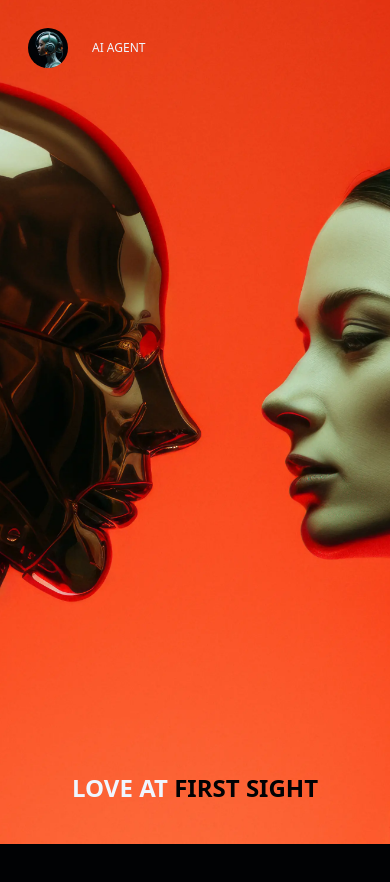
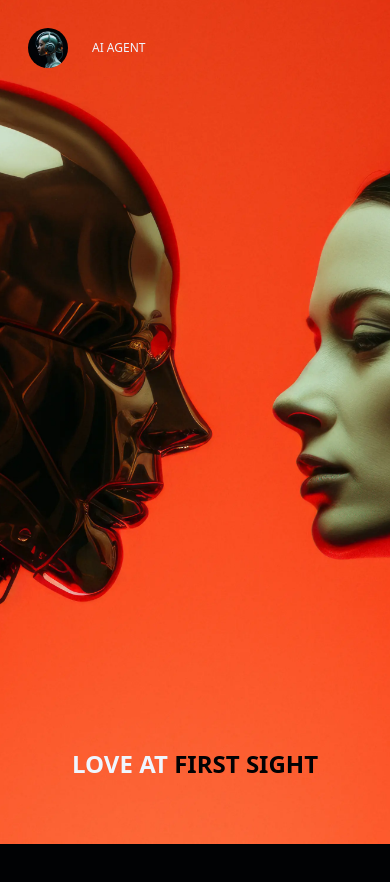
Before and after one commit to Almudena-Rendon/ai-agent-landing, a React (Vite) app: page / in a window 390 px wide. Shown: the top 882 px of the page. Built offline with nearby package versions, Linux system fonts and the light colour scheme.

Commit message:
style: Add padding in navbar in mobile devices

```diff
--- a/src/components/Hero.jsx
+++ b/src/components/Hero.jsx
@@ -4,7 +4,7 @@ const Hero = () => {
       id="prologue"
       className="flex items-end justify-center w-screen h-screen bg-center bg-no-repeat bg-cover hero-img"
     >
-      <h1 className="pb-10 text-2xl font-bold uppercase md:pb-6 md:text-3xl text-blue-50">
+      <h1 className="pb-16 text-2xl font-bold uppercase md:pb-6 md:text-3xl text-blue-50">
         Love at <span className="text-[#010204]">first sight</span>
       </h1>
     </section>
--- a/src/index.css
+++ b/src/index.css
@@ -25,10 +25,11 @@ body {
     @apply relative text-xs uppercase cursor-pointer ms-10 text-blue-50;
   }
   .hero-img {
-    @apply bg-no-repeat bg-cover bg-[51%_center] sm:bg-center;;
+    @apply bg-no-repeat bg-cover sm:bg-center;
     background-image: url('/hero-background.webp');
   }
   .floating-nav {
-    @apply bg-[#010204b2] rounded-xl backdrop-blur-md shadow-lg;
+    @apply mx-4 sm:mx-0 bg-[#010204b2] rounded-xl backdrop-blur-md shadow-lg;
   }
+
 }
```
